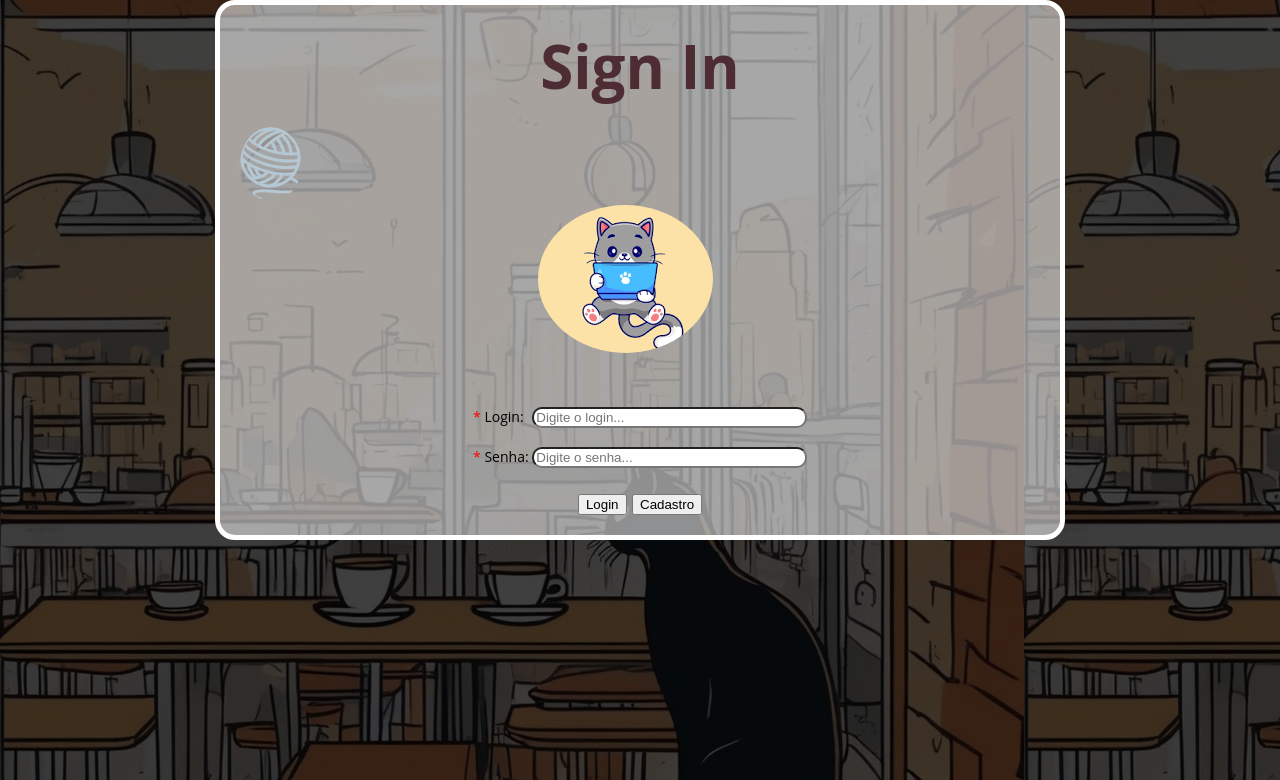
After one commit to isnir/WebDev, a PHP site: page /login.html in a window 1280 px wide. The commit adds this page. Shown: the top 780 px of the page. Run offline with PHP 8.4, Linux system fonts and the light colour scheme.

Commit message:
Add files via upload

```diff
--- /dev/null
+++ b/Projeto/css/tooltip.css
@@ -0,0 +1,18 @@
+/* Tooltip text */
+.voltarHome .tooltiptext {
+    visibility: hidden;
+    width: 120px;
+    background-color: black;
+    color: #fff;
+    text-align: center;
+    padding: 5px 0;
+    border-radius: 6px;
+
+    /* Position the tooltip text - see examples below! */
+    position: absolute;
+    z-index: 1;
+}
+
+.voltarHome:hover .tooltiptext {
+    visibility: visible;
+}
--- /dev/null
+++ b/Projeto/login.html
@@ -0,0 +1,124 @@
+<!DOCTYPE html>
+<html lang="pt-br">
+
+<head>
+
+    <!--
+    <link rel="stylesheet" type="text/css" href="./CSS/body.css"> -->
+    <link rel="stylesheet" type="text/css" href="css/tooltip.css" />
+
+    <meta name="viewport" content="width=device-width, initial-scale=1">
+    <meta charset="utf-8">
+
+    <style type="text/css">
+        html {
+            font-size: 14px;
+            font-family: 'Open Sans', sans-serif;
+
+        }
+
+        h1 {
+            font-size: 60px;
+            text-align: center;
+            margin: 0;
+            padding: 20px 0;
+            color: #4E2C33;
+            /* text-shadow: 3px 3px 1px rgb(255, 255, 255); */
+            border-radius: 5px;
+        }
+
+        html {
+            background-color: #4E2C33;
+            background-image: url(assets/img/gato1.png);
+        }
+
+        body {
+            border-radius: 20px;
+            width: 800px;
+            margin: 0 auto;
+            background-color: #f6f6f691;
+            padding: 0 20px 20px 20px;
+            border: 5px solid rgb(255, 255, 255);
+
+        }
+
+        img {
+            border-radius: 50%;
+
+        }
+        .gatoadoca {
+            text-align: center;
+            padding-bottom: 50px ;
+        }
+        .gatoadoca img{
+            margin-right: 30px;
+        }
+
+        input:invalid {
+            background-color: rgb(255, 255, 255);
+        }
+
+        .campo {
+            text-align: center;
+        }
+
+        .campo2 {
+            text-align: center;
+        }
+
+        .campo2 input {
+            margin-left: 5px;
+            border-radius: 10px;
+        }
+
+        .campo input {
+            border-radius: 10px;
+        }
+
+        .voltar {
+            float: left;
+        }
+
+        .btn {
+            border-radius: 10px;
+            font-size: 1.5em;
+            text-align: center;
+        }
+
+
+    </style>
+    <title>Login</title>
+    <script src="script.js"></script>
+</head>
+
+<body>
+        <h1>Sign In</h1>
+        <!--Link abrindo outra janela guia-->
+        <div class="voltarHome" >
+            <span class="tooltiptext">Voltar ao inicio</span>
+            <a class="navbar-brand" href="#page-top"><img src="assets/img/novelo.svg" alt="..." /></a>
+        </div>
+
+        <!-- IMAGEM -->
+
+        <div class="gatoadoca">
+            <img src="./assets/img/login3.png" alt="gato-adocao"/>
+        </div>
+        <!-- FORMULÁRIO  -->
+        <div class="campo2">
+            <label><span style="color: red"> * </span>Login:</label>
+            <input type="text" id="nome" name="nome" placeholder="Digite o login..." style="width: 20em" required />
+        </div>
+        <br>
+        <div class="campo">
+            <label><span style="color: red"> * </span>Senha:</label>
+            <input type="text" id="nome" name="nome" placeholder="Digite o senha..." style="width: 20em" required />
+        </div>
+        <br>
+        <div class="btn">
+            <button type="submit" name="submit">Login</button>
+            <button>Cadastro</button>
+        </div>
+</body>
+
+</html>
```
Also changed, not shown: Projeto/Formulario.html (+18 -12 lines), Projeto/css/login.css (added, +9 -0 lines), Projeto/index.html (+8 -2 lines), Projeto/sobrenos.html (+17 -13 lines), Projeto/assets/img/CAPUCCINO CAT.jpg, Projeto/assets/img/Irish coffe.jpeg, Projeto/assets/img/afogato.jpeg, Projeto/assets/img/green matcha cat.webp, Projeto/assets/img/login.jfif (added), Projeto/assets/img/login2.jfif (added), Projeto/assets/img/login3.png (added), Projeto/assets/img/mocha coffe cat.jpg, Projeto/css/main.css (line endings or trailing spaces).
